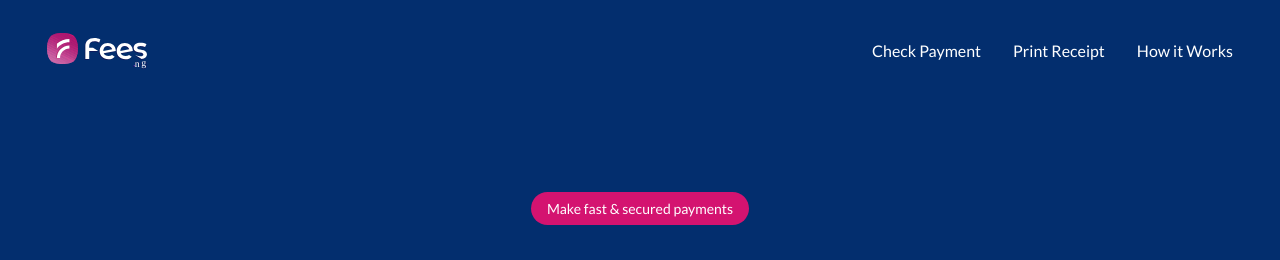
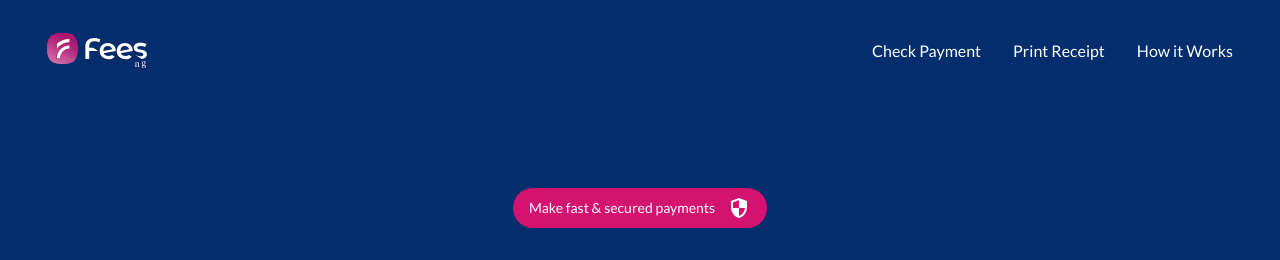
Before and after one commit to cheekezie/bulk-sms-app, an Angular app: page / in a window 1280 px wide. Shown: the top 260 px of the page. Built offline with nearby package versions, Linux system fonts and the light colour scheme; no server answers.

Commit message:
search modal updated

```diff
--- /dev/null
+++ b/src/app/components/modal/modal.component.html
@@ -0,0 +1,31 @@
+<!-- Modal Wrapper -->
+<div
+  *ngIf="isOpen"
+  class="fixed inset-0 flex justify-center items-start overflow-y-auto bg-black/40 backdrop-blur-sm z-10"
+  (click)="onClose()"
+>
+  <div class="mt-6 mb-6 w-full px-4 flex justify-center">
+    <!-- Modal -->
+    <div
+      class="bg-white rounded-xl shadow-lg p-6 w-full md:min-w-[700px] max-w-[1280px] h-[calc(100vh-3rem)] flex flex-col"
+      (click)="$event.stopPropagation()"
+    >
+      <h2 class="text-xl font-semibold mb-4">{{ title }}</h2>
+
+      <!-- ng-content will be structured to fit into this layout -->
+      <div class="h-full overflow-y-auto">
+        <ng-content></ng-content>
+      </div>
+
+      <!-- Modal footer pinned to bottom -->
+      <div class="pt-4">
+        <button
+          class="bg-primary text-white px-4 py-2 rounded hover:bg-primary/90"
+          (click)="onClose()"
+        >
+          Close
+        </button>
+      </div>
+    </div>
+  </div>
+</div>
--- /dev/null
+++ b/src/app/components/modal/modal.component.ts
@@ -0,0 +1,19 @@
+import { CommonModule } from '@angular/common';
+import { Component, EventEmitter, Input, Output } from '@angular/core';
+
+@Component({
+  selector: 'app-modal',
+  standalone: true,
+  imports: [CommonModule],
+  templateUrl: './modal.component.html',
+  styleUrl: './modal.component.scss',
+})
+export class ModalComponent {
+  @Input() isOpen = false;
+  @Input() title = '';
+  @Output() closeModal = new EventEmitter();
+
+  onClose() {
+    this.closeModal.emit();
+  }
+}
--- a/src/app/search-modal/search-modal.component.html
+++ b/src/app/components/search-modal/search-modal.component.html
@@ -1,11 +1,12 @@
 <div
+  *ngIf="isOpen"
   class="fixed inset-0 flex justify-center items-start overflow-y-auto bg-black/40 backdrop-blur-sm z-10"
   (click)="onClose()"
 >
   <!-- Modal Content -->
   <div class="mt-6 mb-6 w-full px-4 flex justify-center">
     <div
-      class="bg-white rounded-xl shadow-lg p-6 w-full min-w-[700px] max-w-[1280px] h-[calc(100vh-3rem)] flex flex-col"
+      class="bg-white rounded-xl shadow-lg p-6 w-full md:min-w-[700px] max-w-[1280px] h-[calc(100vh-3rem)] flex flex-col"
       (click)="$event.stopPropagation()"
     >
       <h2 class="text-xl font-semibold mb-4">Start Payment</h2>
@@ -37,16 +38,22 @@
         </div>
       </div>
 
+      <h2 class="text-xl font-medium mb-4 text-primary">Seach Result</h2>
       <!-- Scrollable content section -->
       <div
         class="overflow-y-auto flex-1 border border-gray-200 rounded-md p-3 space-y-2"
       >
-        <h2 class="text-xl font-medium mb-4 text-primary">Seach Result</h2>
         <div
           *ngFor="let school of results"
-          class="p-2 border-b last:border-none"
+          class="p-2 border-b pr-8 last:border-none flex items-center hover:bg-primary hover:!text-white cursor-pointer rounded-lg transform transition duration-200"
         >
-          {{ school }}
+          <img [src]="school.image" class="w-8 mr-4 rounded-lg" alt="" />
+          <p class="text-sm">{{ school.name }}</p>
+          <span
+            class="material-symbols-outlined absolute right-4 top-1/2 -translate-y-1/2 transition"
+          >
+            chevron_right
+          </span>
         </div>
       </div>
 
--- a/src/app/search-modal/search-modal.component.ts
+++ b/src/app/components/search-modal/search-modal.component.ts
@@ -1,5 +1,5 @@
 import { CommonModule } from '@angular/common';
-import { Component, EventEmitter, Output } from '@angular/core';
+import { Component, EventEmitter, Input, Output } from '@angular/core';
 
 @Component({
   selector: 'app-search-modal',
@@ -9,8 +9,14 @@ import { Component, EventEmitter, Output } from '@angular/core';
   styleUrl: './search-modal.component.scss',
 })
 export class SearchModalComponent {
+  @Input() isOpen = false;
   @Output() closeModal = new EventEmitter();
-  results = Array.from({ length: 1 }, (_, i) => `School #${i + 1}`);
+  results = Array.from({ length: 10 }, (_, i) => ({
+    image:
+      'https://www.swisskidsacademy.org/_next/image?url=%2F_next%2Fstatic%2Fmedia%2Fswiss_logo.9ee6cc78.jpg&w=96&q=75',
+    name: `school ${i + 1}`,
+  }));
+
   onClose() {
     this.closeModal.emit();
   }
--- a/src/app/home/home.component.html
+++ b/src/app/home/home.component.html
@@ -15,8 +15,10 @@
 
     <div class="fn-row text-center md:min-w-[700px]">
       <div class="mb-4">
-        <span class="rounded-[30px] p-2 px-4 bg-primary text-white text-sm"
+        <span
+          class="rounded-[30px] p-2 px-4 bg-primary text-white text-sm inline-flex items-center"
           >Make fast & secured payments
+          <span class="material-symbols-outlined ml-3"> security </span>
         </span>
       </div>
 
@@ -88,7 +90,7 @@
   </div>
 
   <app-search-modal
-    *ngIf="isModalOpen"
+    [isOpen]="isModalOpen"
     (closeModal)="onCloseModal()"
   ></app-search-modal>
 
--- a/src/app/home/home.component.ts
+++ b/src/app/home/home.component.ts
@@ -10,12 +10,13 @@ import {
 } from '@angular/core';
 import { CommonModule, isPlatformBrowser } from '@angular/common';
 import { TenantService } from '../core/services/tenant.service';
-import { SearchModalComponent } from '../search-modal/search-modal.component';
+import { SearchModalComponent } from '../components/search-modal/search-modal.component';
+import { ModalComponent } from '../components/modal/modal.component';
 
 @Component({
   selector: 'app-home',
   standalone: true,
-  imports: [SearchModalComponent, CommonModule],
+  imports: [SearchModalComponent, CommonModule, ModalComponent],
   templateUrl: './home.component.html',
   styleUrl: './home.component.scss',
 })
--- a/src/styles.scss
+++ b/src/styles.scss
@@ -29,10 +29,10 @@ body {
 .hero {
   // min-height: 890px;
   min-height: 95vh;
-  border-bottom-left-radius: 15rem;
-  border-bottom-right-radius: 15rem;
-  -webkit-border-bottom-left-radius: 15rem;
-  -webkit-border-bottom-right-radius: 15rem;
+  border-bottom-left-radius: 5rem;
+  border-bottom-right-radius: 5rem;
+  -webkit-border-bottom-left-radius: 5rem;
+  -webkit-border-bottom-right-radius: 5rem;
   overflow: hidden;
   display: flex;
   justify-content: center;
@@ -60,6 +60,27 @@ body {
   border-radius: 20px;
 }
 
+@layer base {
+  /* For all scrollbars */
+  * {
+    scrollbar-width: thin; /* Firefox */
+    scrollbar-color: var(--primary) transparent;
+  }
+
+  *::-webkit-scrollbar {
+    width: 8px;
+    height: 8px;
+  }
+
+  *::-webkit-scrollbar-thumb {
+    background-color: var(--primary);
+    border-radius: 9999px;
+  }
+
+  *::-webkit-scrollbar-track {
+    background: transparent;
+  }
+}
 @layer utilities {
   .scrollbar-hide {
     scrollbar-width: none; /* Firefox */
```
Also changed, not shown: src/app/components/modal/modal.component.scss (added), src/app/components/search-modal/search-modal.component.scss (added), 2 other files (tests, documents, lock files or other folders).
